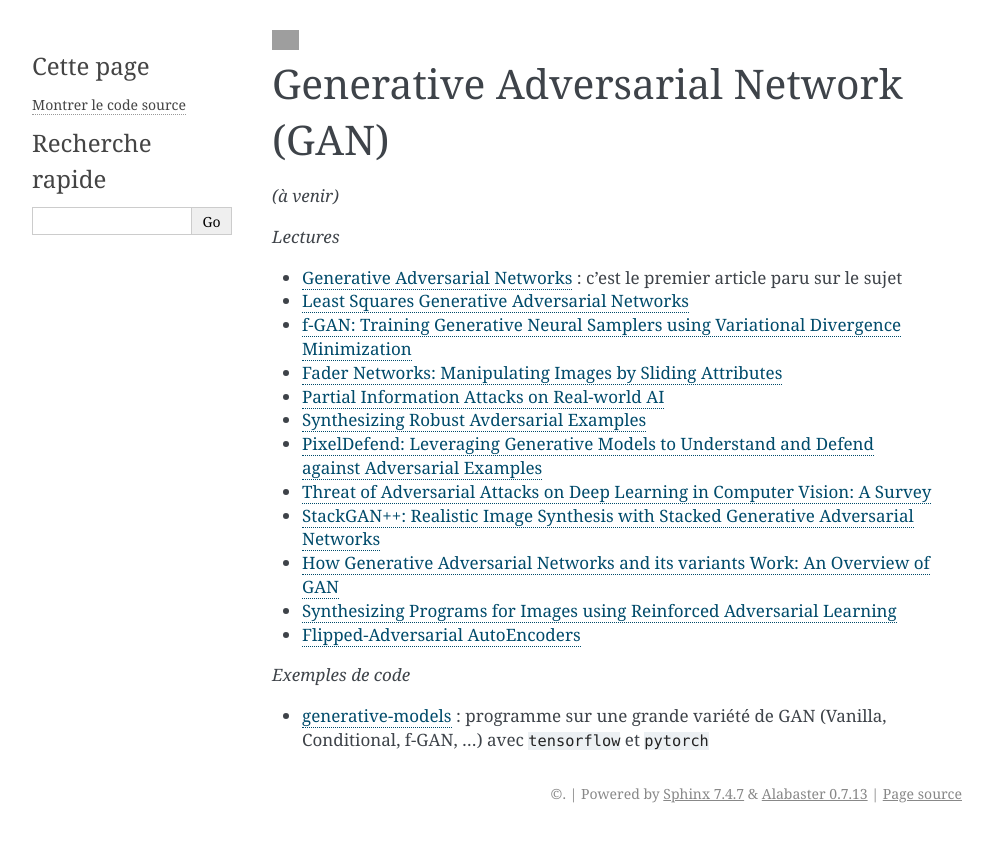
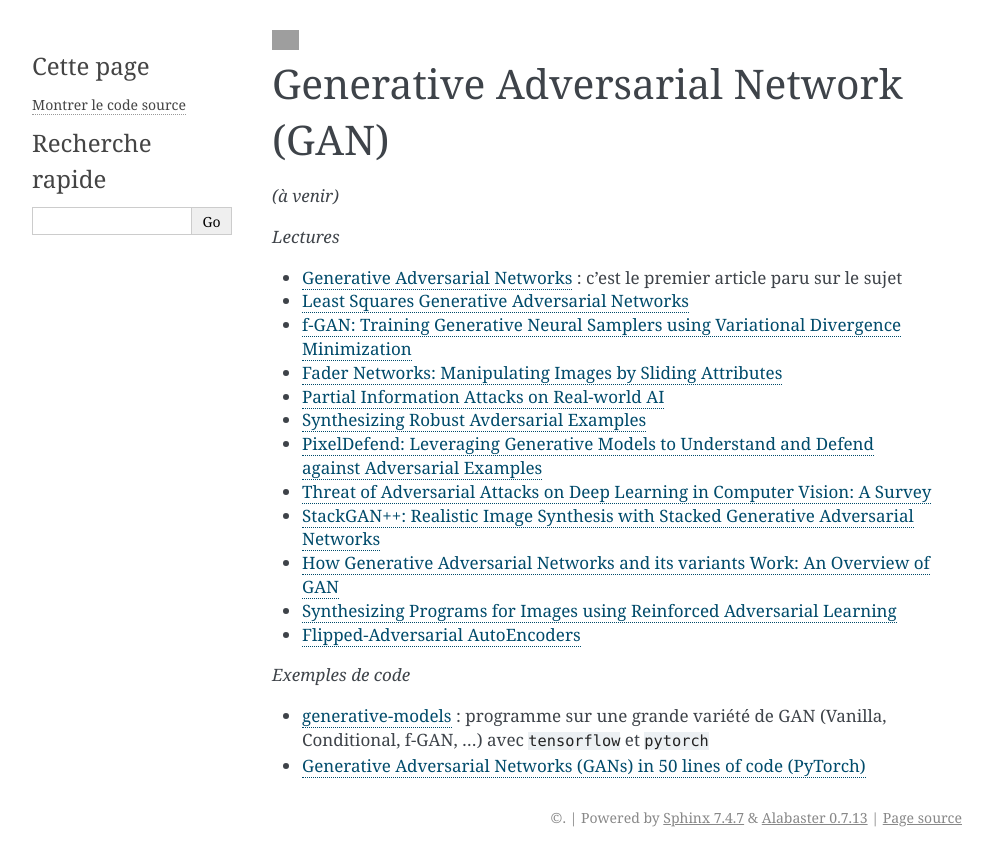
Before and after one commit to sdpython/ensae_teaching_dl, a Sphinx documentation site: the page built from _doc/sphinxdoc/source/chapters/deep_generative_adversarial_network_gan.rst, in a window 1280 px wide. Shown: the top 866 px of the page, without its empty margins (148-1140 px from the left). Built offline with Sphinx 7.4.7, drawn with Linux system fonts in a browser that asks for light colours; pages that are not in the unit, such as notebooks, are missing from menus; cross-references to code outside the pages are shown as plain code; the version number is read from the project's files by our own code; grey boxes are pictures that could not be loaded.

Commit message:
add article

```diff
--- a/_doc/sphinxdoc/source/chapters/deep_generative_adversarial_network_gan.rst
+++ b/_doc/sphinxdoc/source/chapters/deep_generative_adversarial_network_gan.rst
@@ -32,3 +32,4 @@ Generative Adversarial Network (GAN)
 * `generative-models <https://github.com/wiseodd/generative-models>`_ :
   programme sur une grande variété de GAN (Vanilla, Conditional, f-GAN, ...)
   avec :epkg:`tensorflow` et :epkg:`pytorch`
+* `Generative Adversarial Networks (GANs) in 50 lines of code (PyTorch) <https://medium.com/@devnag/generative-adversarial-networks-gans-in-50-lines-of-code-pytorch-e81b79659e3f>`_
```
